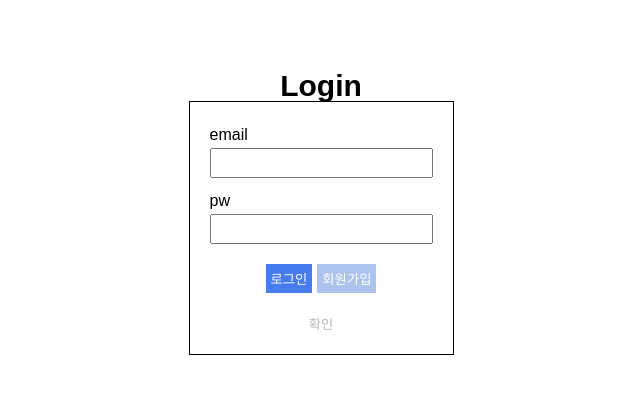
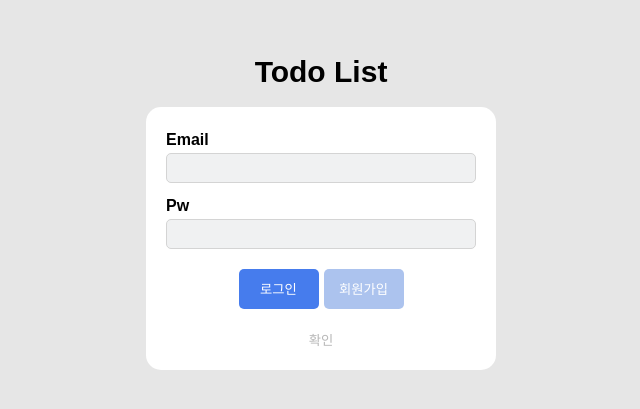
Before and after one commit to tlsrb100/wanted-pre-onboarding-frontend, a React (Create React App) app: page / in a window 1280 px wide. Shown: the part 187-596 px from the top of the page, without its empty margins (319-959 px from the left). Built offline with nearby package versions, Linux system fonts and the light colour scheme.

Commit message:
Feat: error aler창 추가

```diff
--- a/src/components/@commons/PageTemplate/PageTemplate.style.js
+++ b/src/components/@commons/PageTemplate/PageTemplate.style.js
@@ -7,11 +7,13 @@ const PageTemplateWrapper = styled.div`
   flex-direction: column;
   justify-content: center;
   align-items: center;
+  background-color: ${({ theme }) => theme.COLOR.BACKGROUND};
 `;
 
 const PageHeaderWrapper = styled.header`
   font-size: 30px;
   font-weight: 600;
+  margin-bottom: 20px;
 `;
 
 const PageHeaderTitle = styled.div``;
--- a/src/components/Auth/Auth.style.js
+++ b/src/components/Auth/Auth.style.js
@@ -1,14 +1,14 @@
 import styled from 'styled-components';
 
 const AuthContainer = styled.div`
-  border: 1px solid black;
   padding: 20px;
   display: flex;
   flex-direction: column;
   gap: 20px;
+  width: 350px;
+  border-radius: 15px;
+  background-color: ${({ theme }) => theme.COLOR.TODO_FORM_BACKGROUND};
 `;
-
-const AuthWrapper = styled.div``;
 
 const InputFormWrapper = styled.div`
   display: flex;
@@ -23,19 +23,27 @@ const SelectButtonListContainer = styled.ul`
 `;
 
 const InputBoxContainer = styled.div`
+  font-weight: 700;
   display: flex;
   flex-direction: column;
+
   & label {
     padding: 5px 0;
   }
   & input {
     height: 30px;
+    border: 1px solid #d4d4d4;
+    border-radius: 5px;
+    background-color: ${({ theme }) => theme.COLOR.INPUT_BOX_BACKGROUND};
   }
 `;
 const SelectButtonContainer = styled.button`
   background-color: ${({ isSelected }) =>
     isSelected ? 'rgb(70,124,237)' : 'rgb(172,195,238)'};
   padding: 5px;
+  width: 80px;
+  height: 40px;
+  border-radius: 5px;
   color: white;
 `;
 const SubmitButtonContainer = styled.button`
@@ -47,7 +55,6 @@ const SubmitButtonContainer = styled.button`
 
 export {
   AuthContainer,
-  AuthWrapper,
   InputBoxContainer,
   InputFormWrapper,
   SelectButtonContainer,
--- a/src/components/Auth/InputForm.jsx
+++ b/src/components/Auth/InputForm.jsx
@@ -33,23 +33,31 @@ const InputForm = () => {
   };
 
   const submitLoginInfoHandler = async (body) => {
+    try {
       if (selectedButton === '로그인') {
         const res = await signIn(body);
+        console.log(res);
         const accessToken = res.data.access_token;
         localStorage.setItem('accessToken', accessToken);
+        alert(`로그인되었습니다`);
         navigate('/todo');
       } else if (selectedButton === '회원가입') {
         const res = await signUp(body);
         const accessToken = res.data.access_token;
+        alert(`회원가입되었습니다`);
         localStorage.setItem('accessToken', accessToken);
+      }
+    } catch (error) {
+      console.log('인증 에러 : ', error);
+      alert(`인증 에러 : ${error.response.data.message}`);
     }
   };
 
   return (
     <S.AuthContainer>
       <S.InputFormWrapper>
-        <InputBox title='email' onChange={emailCheckHandler} />
-        <InputBox title='pw' onChange={passwordCheckHandler} />
+        <InputBox title='Email' onChange={emailCheckHandler} />
+        <InputBox title='Pw' onChange={passwordCheckHandler} />
       </S.InputFormWrapper>
 
       <S.SelectButtonListContainer>
--- a/src/components/Todo/InputTodo.jsx
+++ b/src/components/Todo/InputTodo.jsx
@@ -13,8 +13,8 @@ const InputTodo = ({ onClick }) => {
       typedInput.current.value = '';
       onClick();
     } catch (error) {
-      console.log('Error', error.message);
-      alert(`Todo 등록 에러 :  ${error.message}`);
+      console.log('Error', error.response.data.message);
+      alert(`Todo 등록 에러 :  ${error.response.data.message}`);
     }
   };
 
--- a/src/components/Todo/Todo.style.js
+++ b/src/components/Todo/Todo.style.js
@@ -3,6 +3,9 @@ import styled from 'styled-components';
 const TodoFormContainer = styled.div`
   display: flex;
   flex-direction: column;
+  border-radius: 15px;
+  padding: 15px 0;
+  background-color: ${({ theme }) => theme.COLOR.TODO_FORM_BACKGROUND};
 `;
 
 const TodoCardListContainer = styled.ul`
@@ -10,14 +13,11 @@ const TodoCardListContainer = styled.ul`
   display: flex;
   flex-direction: column;
   gap: 10px;
-  height: 500px;
-
-  overflow-y: auto;
-  background-color: ${({ theme }) => theme.COLOR.CARD_BACKGROUND};
 `;
 
 const TodoCardContainer = styled.div`
-  background-color: ${({ theme }) => theme.COLOR.BACKGROUND};
+  border: 1px solid ${({ theme }) => theme.COLOR.CARD_BORDER};
+  background-color: ${({ theme }) => theme.COLOR.CARD_BACKGROUND};
   padding: 10px;
   display: flex;
   gap: 10px;
@@ -36,7 +36,6 @@ const TodoCardContainer = styled.div`
 `;
 
 const TodoContentBoxWrapper = styled.input`
-  /* height: 40px; */
   flex-grow: 1;
   font-size: 16px;
   border: none;
@@ -44,6 +43,7 @@ const TodoContentBoxWrapper = styled.input`
   text-decoration: ${({ isChecked }) => (isChecked ? 'line-through' : '')};
   color: ${({ isChecked, theme }) =>
     isChecked ? theme.COLOR.COMPLETED_TODO_FONT : ''};
+  background-color: white;
 `;
 
 const TodoSelectButtonContainer = styled.div`
@@ -55,9 +55,13 @@ const InputTodoContainer = styled.div`
   display: flex;
   padding: 10px;
   gap: 10px;
+
   & .todo-input-content {
     width: 420px;
-    height: 35px;
+    height: 50px;
+    border-radius: 5px;
+    border: 1px solid #d4d4d4;
+    background-color: ${({ theme }) => theme.COLOR.INPUT_BOX_BACKGROUND};
   }
   & .add-icon-box {
     display: flex;
--- a/src/components/Todo/TodoCard.jsx
+++ b/src/components/Todo/TodoCard.jsx
@@ -26,8 +26,8 @@ const TodoCard = ({ id, content, isCompleted, fetchAndSetTodo }) => {
       await deleteTodo(id);
       fetchAndSetTodo();
     } catch (error) {
-      console.log('Error', error.message);
-      alert(`Todo 삭제 에러 :  ${error.message}`);
+      console.log('Error', error.response.data.message);
+      alert(`Todo 삭제 에러 :  ${error.response.data.message}`);
     }
   };
 
@@ -39,8 +39,8 @@ const TodoCard = ({ id, content, isCompleted, fetchAndSetTodo }) => {
       fetchAndSetTodo();
       setIsSelectedEditButton((pre) => !pre);
     } catch (error) {
-      console.log('Error', error.message);
-      alert(`Todo 갱신 에러 : ${error.message}`);
+      console.log('Error', error.response.data.message);
+      alert(`Todo 갱신 에러 : ${error.response.data.message}`);
     } finally {
     }
   };
@@ -64,8 +64,9 @@ const TodoCard = ({ id, content, isCompleted, fetchAndSetTodo }) => {
         disabled={!isSelectedEditButton}
         maxLength='28'
       />
+      <S.TodoSelectButtonContainer>
         {!isSelectedEditButton ? (
-        <S.TodoSelectButtonContainer>
+          <>
             <TodoSelectButton
               onClick={changeEditHandler}
               width='20px'
@@ -83,9 +84,9 @@ const TodoCard = ({ id, content, isCompleted, fetchAndSetTodo }) => {
             >
               <FontAwesomeIcon icon={faTrash} />
             </TodoSelectButton>
-        </S.TodoSelectButtonContainer>
+          </>
         ) : (
-        <S.TodoSelectButtonContainer>
+          <>
             <TodoSelectButton
               title='확인'
               onClick={() => updateHandler(id)}
@@ -104,8 +105,9 @@ const TodoCard = ({ id, content, isCompleted, fetchAndSetTodo }) => {
             >
               <FontAwesomeIcon icon={faXmark} />
             </TodoSelectButton>
+          </>
+        )}
       </S.TodoSelectButtonContainer>
-      )}
     </S.TodoCardContainer>
   );
 };
--- a/src/pages/Auth/index.jsx
+++ b/src/pages/Auth/index.jsx
@@ -2,7 +2,7 @@ import InputForm from '../../components/Auth/InputForm';
 import PageTemplate from '../../components/@commons/PageTemplate/PageTemplate';
 const Auth = () => {
   return (
-    <PageTemplate title={'Login'}>
+    <PageTemplate title={'Todo List'}>
       <InputForm />
     </PageTemplate>
   );
--- a/src/styles/color.js
+++ b/src/styles/color.js
@@ -1,9 +1,10 @@
 const COLOR = {
-  // BACKGROUND: '#FFFFFF',
-  // CARD_BACKGROUND: '#E9E4E4',
   COMPLETED_TODO_FONT: `#D4D4D4`,
-  BACKGROUND: '#E9E4E4',
+  BACKGROUND: 'rgb(230,230,230)',
+  TODO_FORM_BACKGROUND: '#FFFFFF',
   CARD_BACKGROUND: '#FFFFFF',
+  CARD_BORDER: '#DDDDDD',
+  INPUT_BOX_BACKGROUND: '#F0F1F2',
 };
 
 export { COLOR };
```
Lines whose indentation alone changed are shown as unchanged.
